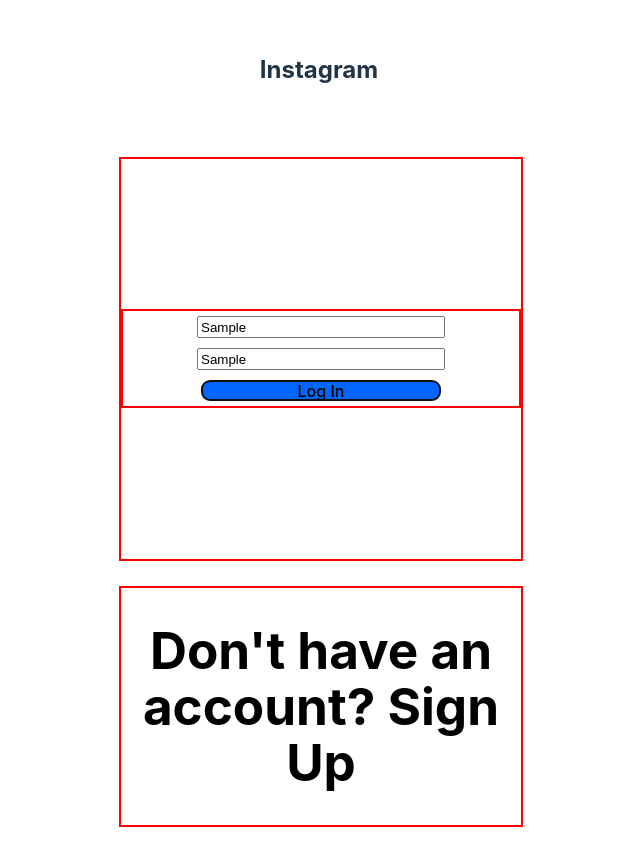
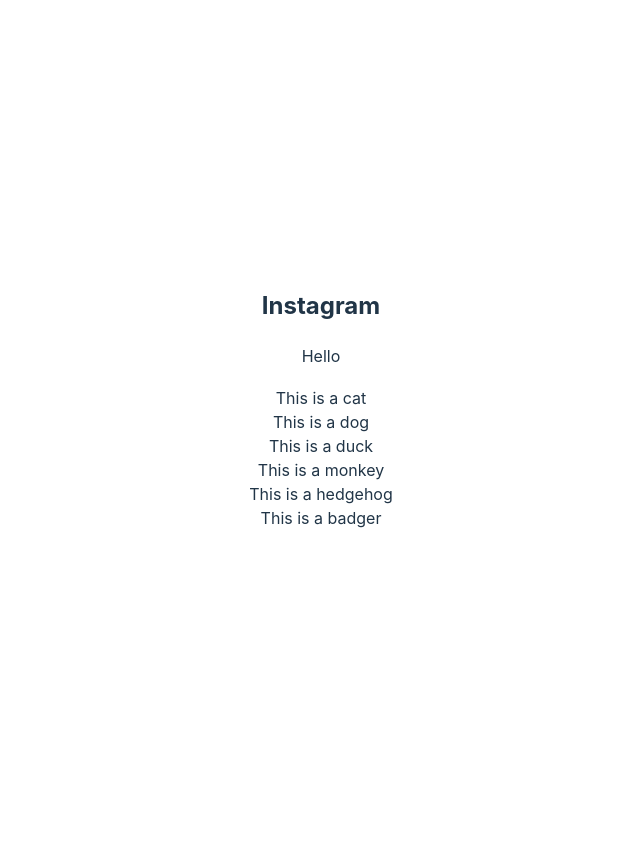
Before and after one commit to Montysi/instaclone_frontend, a React (Vite) app: page / in a window 1280 px wide. Both pictures are taken after typing "Sample", "Sample" into the empty fields and a click on the button "Log In". Shown: the top 866 px of the page, without its empty margins (319-959 px from the left). After the commit the page ends 800 px from the top, so only its background shows below. Built offline with nearby package versions, Linux system fonts and the light colour scheme; no server answers.

Commit message:
refactor: refactor code to display test information in ImageContainer

```diff
--- a/src/App.jsx
+++ b/src/App.jsx
@@ -7,7 +7,7 @@
 
 function App() {
   const [isLoggedIn, setIsLoggedIn] = useState(false);
-  const [loggedUser, setLoggedUser] = useState(false);
+  const [loggedUser, setLoggedUser] = useState("");
 
   const logOrSignSetters = {
     isLoggedIn,
@@ -22,7 +22,7 @@
         {isLoggedIn ? (
           <ImageContainer isLoggedIn={isLoggedIn} />
         ) : (
-          <LoginPage />
+          <LoginPage logOrSignSetters={logOrSignSetters}/>
         )}
       </Layout>
     </div>
--- a/src/Components/ImageContainer.jsx
+++ b/src/Components/ImageContainer.jsx
@@ -6,13 +6,15 @@
 
 
     useEffect(() => {
+      if (isLoggedIn) {
         async function fetchImages() {
-            const data = await imageUseEffect();
-            console.log(data);
-            await setImages(data.images);
+          const data = await imageUseEffect();
+          console.log(data);
+          setImages(data.images);
         }
 
         fetchImages();
+      }
     }, [isLoggedIn]);
 
     const imageUseEffect = () => {
@@ -30,12 +32,16 @@
     };
 
     return (
-        <div className="image-column-container">
-            <div className="image-row-container">
-                {images.length >= 1 }
+      <div className="image-column-container">
+        <div className="image-row-container">
+          {images.map((img) => (
+            <div key={img.id} className="image-item">
+              {img.image}
             </div>
+          ))}
         </div>
-    )
+      </div>
+    );
 
 };
 
--- a/src/Components/LoginPage.jsx
+++ b/src/Components/LoginPage.jsx
@@ -2,7 +2,8 @@
 import { useState } from "react";
 import { login } from '../utils/fetch';
 
-const LoginPage = ({}) => {
+const LoginPage = ({ logOrSignSetters}) => {
+  const { setIsLoggedIn, setLoggedUser } = logOrSignSetters;
   const [username, setUsername] = useState("");
   const [password, setPassword] = useState("");
 
@@ -16,6 +17,8 @@
       const response = await login(username, email, password);
 
       console.log("login successful!", response);
+      setIsLoggedIn(true);
+      setLoggedUser(username);
     } catch (error) {
       console.error("login failed.", error);
     }
@@ -53,6 +56,8 @@
         </div>
       </div>
     );
+
+
 }
 
 
--- a/src/Components/header/Header.jsx
+++ b/src/Components/header/Header.jsx
@@ -2,13 +2,13 @@
 
 const Header = ({ loggedUser }) => {
   return (
-    <header className="column header">
+    <header className="header-outer-container">
       <div className="header-inner-container">
         <h2>Instagram</h2>
         {!loggedUser ? (
           <p></p>
         ) : (
-          <p>Hello {loggedUser.user.username}</p>
+          <p>Hello</p>
         )}
       </div>
     </header>
```
